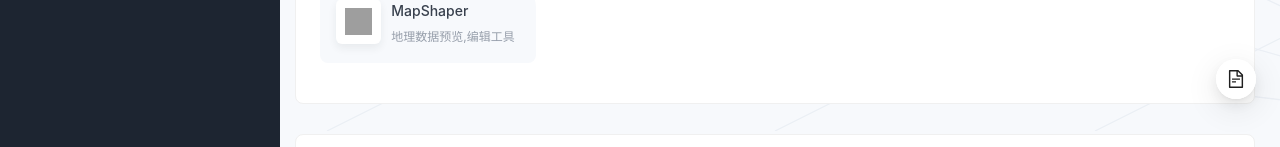
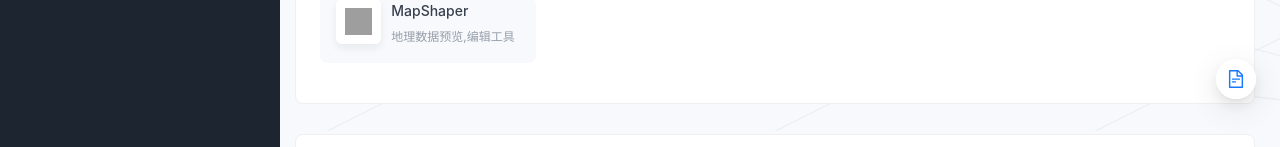
Before and after one commit to DipperMap/dippermap, a React (Create React App) app: page / in a window 1280 px wide. Shown: the part 653-800 px from the top of the page. Built offline with nearby package versions, Linux system fonts and the light colour scheme; grey boxes are pictures that could not be loaded.

Commit message:
fix: icon 颜色换成支付宝蓝

```diff
--- a/src/components/app-content/index.tsx
+++ b/src/components/app-content/index.tsx
@@ -1,5 +1,6 @@
 import { SitesConfig } from "../../data/sites";
 import { Avatar, Row, Card, Col, Tooltip, FloatButton } from "antd";
+import { FileTextOutlined } from "@ant-design/icons";
 import "./index.css";
 import { IGroup } from "../../data/types";
 
@@ -54,6 +55,7 @@ export const AppCard = () => {
       })}
       <FloatButton
         tooltip={<div>新站点提报</div>}
+        icon={<FileTextOutlined style={{ color: "#1677ff" }} />}
         onClick={() => {
           window.open(
             "https://www.yuque.com/forms/share/0df1d286-b6c9-4412-9605-504af8cfb21f"
```
